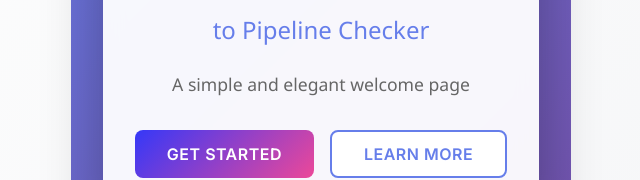
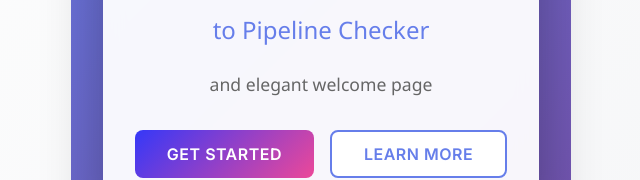
Before and after one commit to nagasundharam/pipeline-checker, a React (Vite) app: page / in a window 1280 px wide. Shown: the part 373-553 px from the top of the page, without its empty margins (319-959 px from the left). Built offline with nearby package versions, Linux system fonts and the light colour scheme.

Commit message:
simple word is cleared

```diff
--- a/src/App.jsx
+++ b/src/App.jsx
@@ -9,7 +9,7 @@ function App() {
           <h1>Welcome!</h1>
           <p className="subtitle">to Pipeline Checker</p>
           <p className="description">
-            A simple and elegant welcome page
+       and elegant welcome page
           </p>
           <div className="buttons">
             <button className="btn btn-primary">Get Started</button>
```
